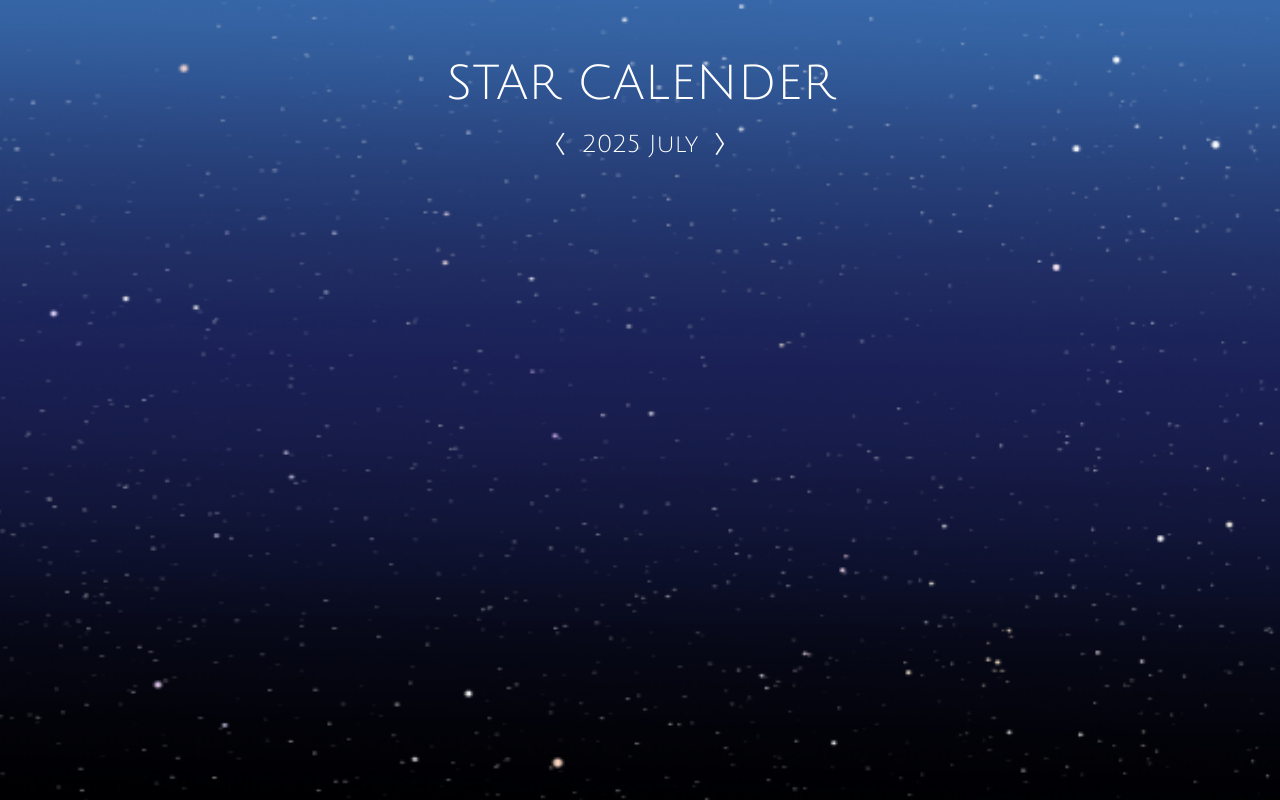
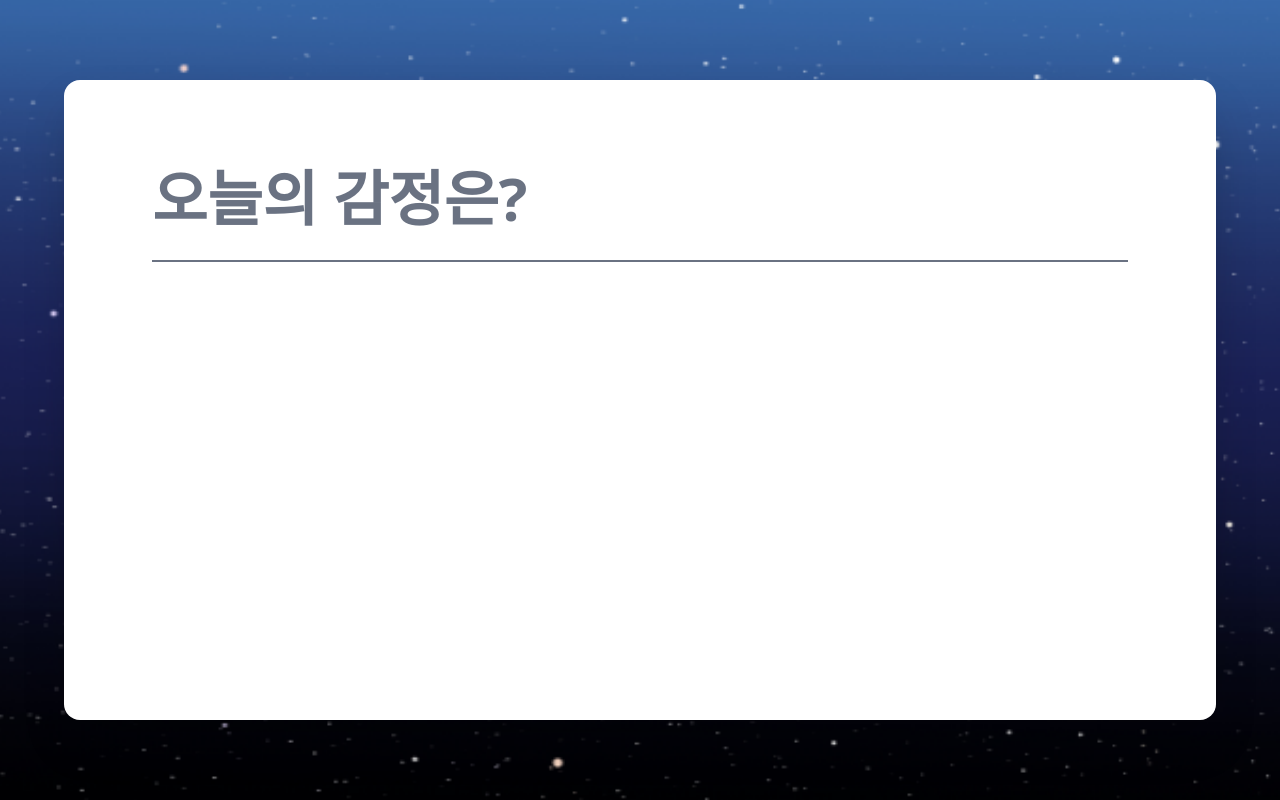
Before and after one commit to 2025-YU-SE-Project/Starlet_web, a React (Vite) app: page / in a window 1280 px wide. Built offline with nearby package versions, Linux system fonts and the light colour scheme.

Commit message:
감정 선택 페이지 기초 구현

```diff
--- a/src/App.jsx
+++ b/src/App.jsx
@@ -1,9 +1,10 @@
 import React from "react";
 import SignUp from "./pages/SignUp";
 import Calender from "./pages/Calender";
+import Emotion from "./pages/Emotion";
 
 const App = () => {
-  return <Calender />;
+  return <Emotion />;
 };
 
 export default App;
--- a/src/pages/Emotion.jsx
+++ b/src/pages/Emotion.jsx
@@ -1,7 +1,20 @@
 import React from "react";
+import backgroundImage from "../assets/background.png";
 
 const Emotion = () => {
-  return <div>Emotion</div>;
+  return (
+    <div
+      className="w-full h-screen bg-cover bg-center flex items-center justify-center"
+      style={{ backgroundImage: `url(${backgroundImage})` }}
+    >
+      <div className="bg-white w-[90%] h-[80%] rounded-2xl shadow-2xl p-22 relative">
+        <h1 className="text-6xl font-bold text-gray-500 text-left">
+          오늘의 감정은?
+        </h1>
+        <hr className="my-8 text-gray-500 border-t-2" />
+      </div>
+    </div>
+  );
 };
 
 export default Emotion;
```
